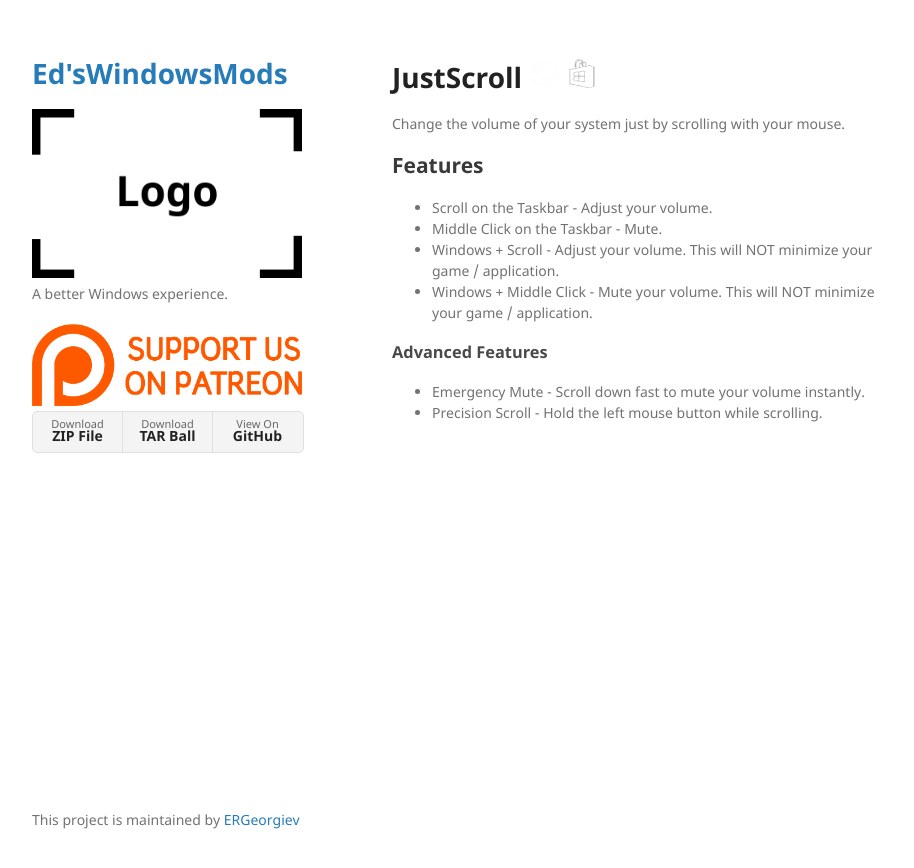
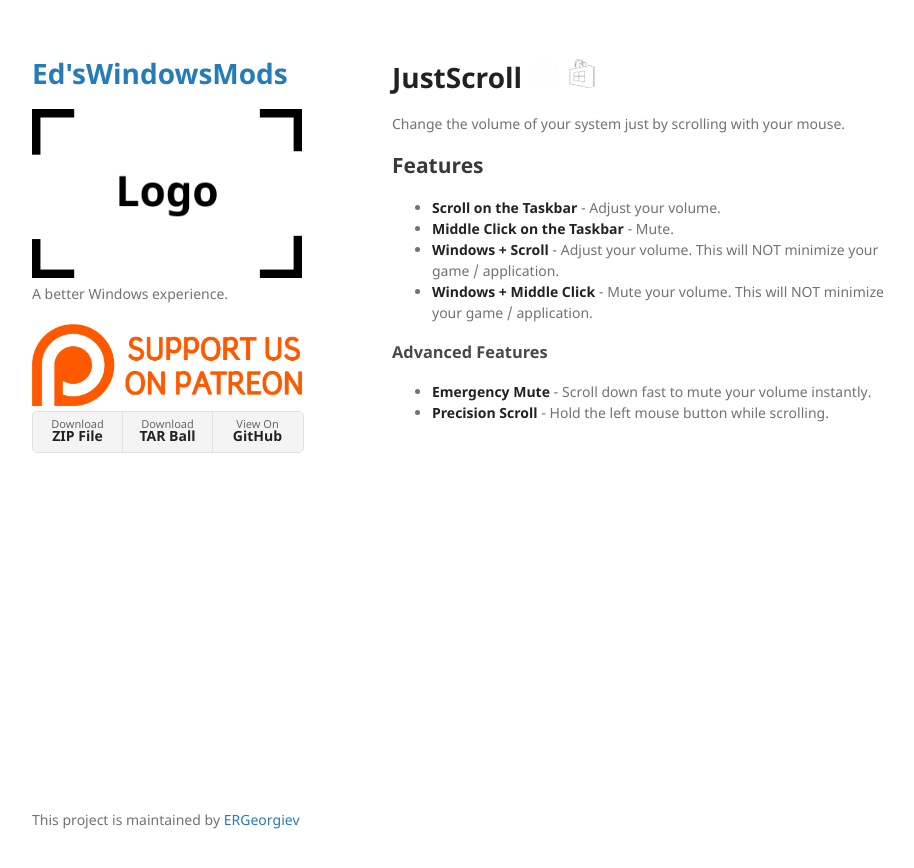
Before and after one commit to ERGeorgiev/eds-windows-mods, a Jekyll site: the page built from index.md, in a window 1280 px wide. Shown: the top 868 px of the page, without its empty margins (178-1092 px from the left). Built offline with Jekyll 4.4.1, drawn with Linux system fonts in a browser that asks for light colours; our own code applies the rules of GitHub Pages for plain Markdown files.

```diff
--- a/index.md
+++ b/index.md
@@ -7,11 +7,11 @@ layout: default
 Change the volume of your system just by scrolling with your mouse.
 
 ## Features
-- Scroll on the Taskbar - Adjust your volume.
-- Middle Click on the Taskbar - Mute.
-- Windows + Scroll - Adjust your volume. This will NOT minimize your game / application.
-- Windows + Middle Click - Mute your volume. This will NOT minimize your game / application.
+- **Scroll on the Taskbar** - Adjust your volume.
+- **Middle Click on the Taskbar** - Mute.
+- **Windows + Scroll** - Adjust your volume. This will NOT minimize your game / application.
+- **Windows + Middle Click** - Mute your volume. This will NOT minimize your game / application.
 
 ### Advanced Features
-- Emergency Mute - Scroll down fast to mute your volume instantly.
-- Precision Scroll - Hold the left mouse button while scrolling.
+- **Emergency Mute** - Scroll down fast to mute your volume instantly.
+- **Precision Scroll** - Hold the left mouse button while scrolling.
```
